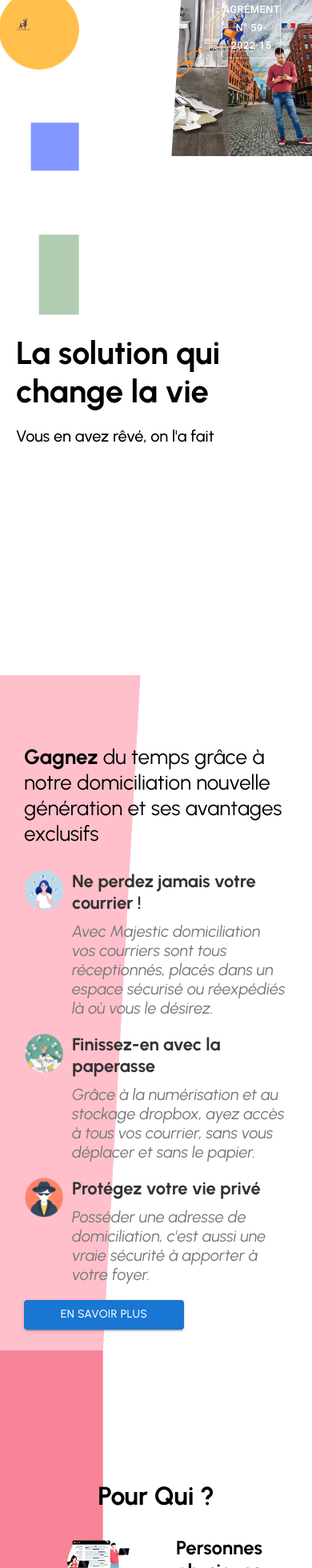
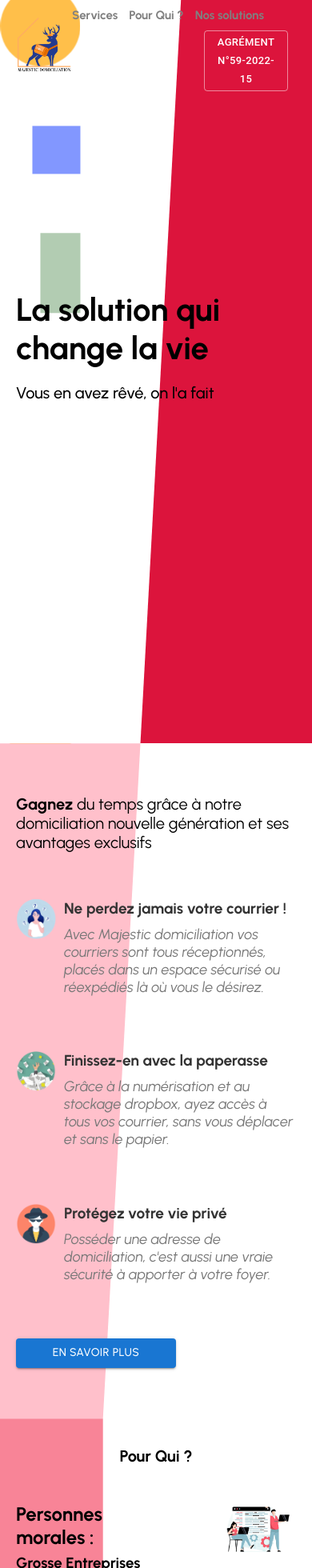
Before and after one commit to FaridAmimri/majestic-agency, a React (Create React App) app: page / in a window 390 px wide. Shown: the top 1960 px of the page at 80% size. Built offline with nearby package versions, Linux system fonts and the light colour scheme.

Commit message:
Update @media query tablet & mobile

```diff
--- a/src/App.js
+++ b/src/App.js
@@ -11,7 +11,7 @@ import Footer from './components/Footer'
 import IntroIcon from './assets/intro.jpg'
 
 function App() {
-  const smallScreen = window.screen.width <= 480 ? true : false
+  // const smallScreen = window.screen.width <= 480 ? true : false
 
   return (
     <>
@@ -28,7 +28,7 @@ function App() {
       </Container>
       <Container>
         <Service />
-        {!smallScreen && <ServiceShape />}
+        <ServiceShape />
       </Container>
       <Container>
         <Price />
@@ -45,7 +45,7 @@ function App() {
 export default App
 
 const Container = styled.div`
-  height: 100vh;
+  min-height: 100vh;
   overflow: hidden;
   position: relative;
   a:link {
@@ -69,6 +69,13 @@ const Shape = css`
 const IntroductionShape = styled.div`
   ${Shape}
   clip-path: polygon(58% 0%, 100% 0%, 100% 100%, 45% 100%);
+
+  @media only screen and (max-width: 480px) {
+    background-color: crimson;
+  }
+  @media only screen and (min-width: 481px) and (max-width: 1024px) {
+    background-color: crimson;
+  }
 `
 
 const IntroductionImage = styled.img`
@@ -76,6 +83,13 @@ const IntroductionImage = styled.img`
   object-fit: cover;
   width: 56%;
   right: -1vw;
+
+  @media only screen and (max-width: 480px) {
+    display: none;
+  }
+  @media only screen and (min-width: 481px) and (max-width: 1024px) {
+    display: none;
+  }
 `
 
 const FeatureShape = styled.div`
--- a/src/components/Contact.jsx
+++ b/src/components/Contact.jsx
@@ -60,8 +60,8 @@ function Contact() {
       setLoading(true)
       emailjs
         .sendForm(
-          'service_vjipffb',
-          'template_rlelajz',
+          'service_5ubwg4q',
+          'template_qdtmkgw',
           formRef.current,
           'dxK4eOAw61JXwWe-i'
         )
@@ -172,29 +172,33 @@ function Contact() {
 export default Contact
 
 const Container = styled.div`
-  height: 90%;
+  min-height: 90vh;
   background-color: #d32f2f17;
+  display: flex;
+  align-items: center;
+  justify-content: space-around;
   padding-left: 40px;
 
-  @media only screen and (max-width: 480px) {
+  @media only screen and (min-width: 481px) and (max-width: 1024px) {
     padding: 0;
   }
-  @media only screen and (min-width: 481px) and (max-width: 768px) {
+  @media only screen and (max-width: 480px) {
     padding: 0;
   }
 `
 
 const Wrapper = styled.div`
   height: 100%;
+  width: 100%;
   display: flex;
   align-items: center;
   justify-content: space-between;
 
-  @media only screen and (max-width: 480px) {
+  @media only screen and (min-width: 481px) and (max-width: 1024px) {
     flex-direction: column;
     justify-content: space-around;
   }
-  @media only screen and (min-width: 481px) and (max-width: 768px) {
+  @media only screen and (max-width: 480px) {
     flex-direction: column;
     justify-content: space-around;
   }
@@ -204,12 +208,12 @@ const FormContainer = styled.div`
   width: 60%;
   display: flex;
 
-  @media only screen and (max-width: 480px) {
+  @media only screen and (min-width: 481px) and (max-width: 1024px) {
     flex-direction: column;
     width: 100%;
     height: 90%;
   }
-  @media only screen and (min-width: 481px) and (max-width: 768px) {
+  @media only screen and (max-width: 480px) {
     flex-direction: column;
     width: 100%;
     height: 90%;
@@ -266,11 +270,13 @@ const Notification = styled.p`
 const ContactContainer = styled.div`
   width: 40%;
 
+  @media only screen and (min-width: 481px) and (max-width: 1024px) {
+    width: 80%;
+    margin: 10px;
+  }
   @media only screen and (max-width: 480px) {
-    width: 70%;
-  }
-  @media only screen and (min-width: 481px) and (max-width: 768px) {
-    width: 80%;
+    width: 90%;
+    margin: 10px;
   }
 `
 
@@ -278,11 +284,11 @@ const ContactItem = styled.div`
   display: flex;
   margin: 30px 0 0 30px;
 
+  @media only screen and (min-width: 481px) and (max-width: 1024px) {
+    margin: 8px 0;
+  }
   @media only screen and (max-width: 480px) {
     margin: 10px 0;
-  }
-  @media only screen and (min-width: 481px) and (max-width: 768px) {
-    margin: 8px 0;
   }
 `
 
--- a/src/components/Feature.jsx
+++ b/src/components/Feature.jsx
@@ -64,24 +64,17 @@ export default Feature
 const Container = styled.div`
   display: flex;
   align-items: center;
-  height: 100%;
-
-  @media only screen and (max-width: 480px) {
-    padding: 30px;
-  }
-  @media only screen and (min-width: 481px) and (max-width: 768px) {
-    padding: 10px;
-  }
+  min-height: 100vh;
 `
 
 const Left = styled.div`
   width: 50%;
 
+  @media only screen and (min-width: 481px) and (max-width: 1024px) {
+    display: none;
+  }
   @media only screen and (max-width: 480px) {
     display: none;
-  }
-  @media only screen and (min-width: 481px) and (max-width: 768px) {
-    width: 30%;
   }
 `
 
@@ -90,6 +83,13 @@ const Image = styled.img`
   position: absolute;
   left: -1vw;
   top: 6vh;
+
+  @media only screen and (min-width: 481px) and (max-width: 1024px) {
+    display: none;
+  }
+  @media only screen and (max-width: 480px) {
+    display: none;
+  }
 `
 
 const Right = styled.div`
@@ -99,13 +99,17 @@ const Right = styled.div`
   justify-content: center;
   padding: 0 40px;
 
+  @media only screen and (min-width: 481px) and (max-width: 1024px) {
+    width: 100%;
+    height: 85vh;
+    justify-content: space-between;
+    padding: 20px;
+  }
   @media only screen and (max-width: 480px) {
     width: 100%;
-    padding: 0;
-  }
-  @media only screen and (min-width: 481px) and (max-width: 768px) {
-    width: 70%;
-    padding: 0 10px;
+    height: 85vh;
+    justify-content: space-between;
+    padding: 20px;
   }
 `
 
@@ -113,17 +117,26 @@ const Title = styled.span`
   font-size: 25px;
   margin-bottom: 30px;
 
+  @media only screen and (min-width: 481px) and (max-width: 1024px) {
+    font-size: 23px;
+    margin-bottom: 25px;
+  }
   @media only screen and (max-width: 480px) {
-    font-size: 26px;
-  }
-  @media only screen and (min-width: 481px) and (max-width: 768px) {
-    font-size: 28px;
+    font-size: 20px;
+    margin: 0;
   }
 `
 
 const Advantage = styled.div`
   display: flex;
   margin-bottom: 20px;
+
+  @media only screen and (min-width: 481px) and (max-width: 1024px) {
+    margin-bottom: 10px;
+  }
+  @media only screen and (max-width: 480px) {
+    margin: 0;
+  }
 `
 
 const Picto = styled.img`
@@ -143,9 +156,13 @@ const SubTitle = styled.span`
   color: #333;
   margin-bottom: 10px;
 
-  @media only screen and (min-width: 481px) and (max-width: 768px) {
-    font-size: 22px;
-    margin: 20px 0;
+  @media only screen and (min-width: 481px) and (max-width: 1024px) {
+    font-size: 20px;
+    margin: 10px 0;
+  }
+  @media only screen and (max-width: 480px) {
+    font-size: 19px;
+    margin-bottom: 10px;
   }
 `
 
@@ -154,7 +171,12 @@ const Description = styled.span`
   font-style: italic;
   color: #777;
 
-  @media only screen and (min-width: 481px) and (max-width: 768px) {
+  @media only screen and (min-width: 481px) and (max-width: 1024px) {
+    font-size: 19px;
     margin-bottom: 15px;
   }
+  @media only screen and (max-width: 480px) {
+    font-size: 18px;
+    margin-bottom: 10px;
+  }
 `
--- a/src/components/Footer.jsx
+++ b/src/components/Footer.jsx
@@ -35,7 +35,6 @@ function Footer() {
         >
           <SocialIcon src={LinkedinIcon} />
         </a>
-        <SocialText>Majestic Dom</SocialText>
       </SocialMedia>
     </Container>
   )
@@ -44,7 +43,7 @@ function Footer() {
 export default Footer
 
 const Container = styled.div`
-  height: 10%;
+  min-height: 10vh;
   background-color: #111;
   color: lightgray;
   display: flex;
@@ -71,7 +70,3 @@ const SocialIcon = styled.img`
   height: 25px;
   padding-left: 8px;
 `
-
-const SocialText = styled.span`
-  padding-left: 8px;
-`
--- a/src/components/Introduction.jsx
+++ b/src/components/Introduction.jsx
@@ -20,13 +20,12 @@ export default Introduction
 const Container = styled.div`
   height: calc(100vh - 50px);
   display: flex;
-  padding: 20px;
 
+  @media only screen and (min-width: 481px) and (max-width: 1024px) {
+    justify-content: center;
+  }
   @media only screen and (max-width: 480px) {
-    flex-direction: column;
-  }
-  @media only screen and (min-width: 481px) and (max-width: 768px) {
-    justify-content: center;
+    padding: 20px;
   }
 `
 
@@ -38,13 +37,11 @@ const Left = styled.div`
   align-items: center;
   justify-content: center;
 
+  @media only screen and (min-width: 481px) and (max-width: 1024px) {
+    width: 90%;
+  }
   @media only screen and (max-width: 480px) {
     width: 100%;
-    height: 100%;
-  }
-  @media only screen and (min-width: 481px) and (max-width: 768px) {
-    width: 90%;
-    height: 100%;
   }
 `
 
@@ -52,13 +49,13 @@ const Title = styled.h1`
   width: 60%;
   font-size: 60px;
 
+  @media only screen and (min-width: 481px) and (max-width: 1024px) {
+    width: 100%;
+    font-size: 50px;
+  }
   @media only screen and (max-width: 480px) {
     width: 100%;
     font-size: 40px;
-  }
-  @media only screen and (min-width: 481px) and (max-width: 768px) {
-    width: 100%;
-    font-size: 50px;
   }
 `
 
@@ -68,10 +65,10 @@ const Description = styled.p`
   margin-top: 20px;
   font-weight: 500;
 
+  @media only screen and (min-width: 481px) and (max-width: 1024px) {
+    width: 100%;
+  }
   @media only screen and (max-width: 480px) {
     width: 100%;
   }
-  @media only screen and (min-width: 481px) and (max-width: 768px) {
-    width: 100%;
-  }
 `
--- a/src/components/Navbar.jsx
+++ b/src/components/Navbar.jsx
@@ -35,11 +35,13 @@ function Navbar() {
           </Menu>
         </Center>
         <Right>
-          <ThemeProvider theme={theme}>
-            <Button variant='outlined' size='small'>
-              Agrément n° 59-2022-15
-            </Button>
-          </ThemeProvider>
+          <AgreementContainer>
+            <ThemeProvider theme={theme}>
+              <Button variant='outlined' size='small'>
+                Agrément n°59-2022-15
+              </Button>
+            </ThemeProvider>
+          </AgreementContainer>
           <MarianneImg src={MarianneIcon}></MarianneImg>
         </Right>
       </Wrapper>
@@ -60,6 +62,13 @@ const LogoContainer = styled.div`
 const LogoImg = styled.img`
   padding: 20px 0 0 20px;
   width: 25%;
+
+  @media only screen and (min-width: 481px) and (max-width: 1024px) {
+    width: 50%;
+  }
+  @media only screen and (max-width: 480px) {
+    width: 100%;
+  }
 `
 
 const Wrapper = styled.div`
@@ -68,22 +77,34 @@ const Wrapper = styled.div`
   padding: 10px 20px;
   display: flex;
   justify-content: space-between;
+
+  @media only screen and (min-width: 481px) and (max-width: 1024px) {
+    width: 50%;
+  }
+  @media only screen and (max-width: 480px) {
+    flex-direction: column;
+  }
 `
 
 const Center = styled.div`
   flex: 2;
   display: flex;
   align-items: center;
+
+  @media only screen and (min-width: 481px) and (max-width: 1024px) {
+    flex: 3;
+    justify-content: center;
+  }
 `
 
 const Menu = styled.ul`
   display: flex;
   list-style: none;
 
+  @media only screen and (min-width: 481px) and (max-width: 1024px) {
+    padding: 0;
+  }
   @media only screen and (max-width: 480px) {
-    display: none;
-  }
-  @media only screen and (min-width: 481px) and (max-width: 768px) {
     padding: 0;
   }
 `
@@ -94,7 +115,12 @@ const MenuItem = styled.li`
   font-weight: bold;
   color: grey;
 
-  @media only screen and (min-width: 481px) and (max-width: 768px) {
+  @media only screen and (min-width: 481px) and (max-width: 1024px) {
+    margin-right: 16px;
+    font-size: 18px;
+  }
+  @media only screen and (max-width: 480px) {
+    margin-right: 14px;
     font-size: 15px;
   }
 `
@@ -106,6 +132,22 @@ const Right = styled.div`
   align-items: center;
 `
 
+const AgreementContainer = styled.div`
+  width: 105px;
+  margin-right: 10px;
+
+  @media only screen and (max-width: 480px) {
+    margin-top: 10px;
+  }
+`
+
 const MarianneImg = styled.img`
   width: 20%;
+
+  @media only screen and (min-width: 481px) and (max-width: 1024px) {
+    display: none;
+  }
+  @media only screen and (max-width: 480px) {
+    display: none;
+  }
 `
--- a/src/components/Price.jsx
+++ b/src/components/Price.jsx
@@ -44,9 +44,17 @@ const Container = styled.div`
 const Header = styled.div`
   display: flex;
   align-items: center;
+  margin: 20px;
 `
 
-const Title = styled.h2``
+const Title = styled.h2`
+  @media only screen and (min-width: 481px) and (max-width: 1024px) {
+    font-size: 22px;
+  }
+  @media only screen and (max-width: 480px) {
+    font-size: 20px;
+  }
+`
 
 const Icon = styled.img`
   width: 100px;
@@ -59,14 +67,24 @@ const CardContainer = styled.div`
   display: flex;
   align-items: center;
   justify-content: space-around;
+
+  @media only screen and (min-width: 481px) and (max-width: 1024px) {
+    flex-direction: column;
+    margin-bottom: 20px;
+  }
   @media only screen and (max-width: 480px) {
     flex-direction: column;
+    margin-bottom: 20px;
   }
 `
 
 const Item = styled.li`
   margin: 10px 0;
   font-size: 18px;
+
+  @media only screen and (min-width: 481px) and (max-width: 1024px) {
+    font-size: 17px;
+  }
   @media only screen and (max-width: 480px) {
     font-size: 15px;
   }
--- a/src/components/PriceCard.jsx
+++ b/src/components/PriceCard.jsx
@@ -61,7 +61,7 @@ const Price = styled.span`
   @media only screen and (max-width: 480px) {
     font-size: 30px;
   }
-  @media only screen and (min-width: 481px) and (max-width: 768px) {
+  @media only screen and (min-width: 481px) and (max-width: 1024px) {
     font-size: 35px;
   }
 `
--- a/src/components/Service.jsx
+++ b/src/components/Service.jsx
@@ -49,18 +49,25 @@ const Container = styled.div`
   justify-content: center;
   padding: 20px;
 
+  @media only screen and (min-width: 481px) and (max-width: 1024px) {
+    padding: 10px;
+  }
   @media only screen and (max-width: 480px) {
     padding: 20px;
-    height: 100%;
-  }
-  @media only screen and (min-width: 481px) and (max-width: 768px) {
-    padding: 10px;
-    height: 100%;
   }
 `
 
 const Header = styled.h1`
   text-align: center;
+
+  @media only screen and (min-width: 481px) and (max-width: 1024px) {
+    font-size: 22px;
+    margin: 15px 0;
+  }
+  @media only screen and (max-width: 480px) {
+    font-size: 20px;
+    margin: 15px 0;
+  }
 `
 
 const Wrapper = styled.div`
@@ -68,11 +75,13 @@ const Wrapper = styled.div`
   justify-content: center;
   align-items: center;
 
+  @media only screen and (min-width: 481px) and (max-width: 1024px) {
+    width: 100%;
+    flex-direction: column;
+  }
   @media only screen and (max-width: 480px) {
     width: 100%;
-  }
-  @media only screen and (min-width: 481px) and (max-width: 768px) {
-    width: 70%;
+    flex-direction: column;
   }
 `
 
@@ -80,8 +89,16 @@ const Card = styled.div`
   display: flex;
   flex-direction: column;
   flex: 1;
-  height: 470px;
   padding: 25px;
+
+  @media only screen and (min-width: 481px) and (max-width: 1024px) {
+    height: auto;
+    padding-bottom: 0;
+  }
+  @media only screen and (max-width: 480px) {
+    width: 100%;
+    padding-bottom: 0;
+  }
 `
 
 const TitleContainer = styled.div`
@@ -102,7 +119,7 @@ const Item = styled.div`
   flex-direction: column;
   margin-bottom: 10px;
 
-  @media only screen and (min-width: 481px) and (max-width: 768px) {
+  @media only screen and (min-width: 481px) and (max-width: 1024px) {
     margin-bottom: 20px;
   }
 `
```
